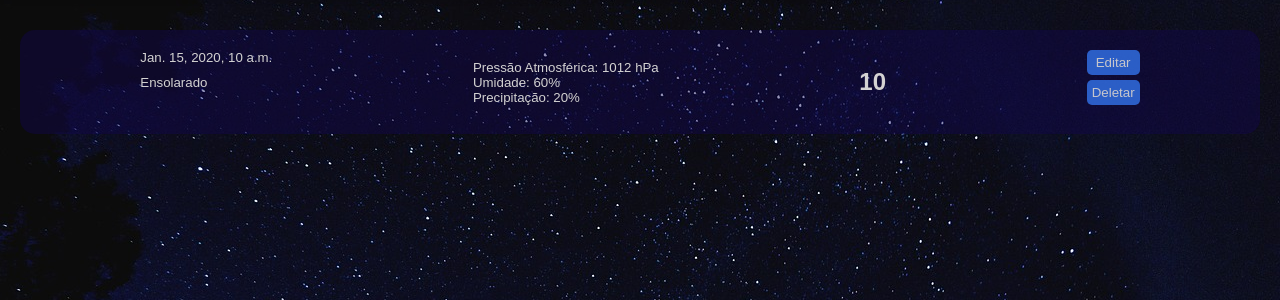
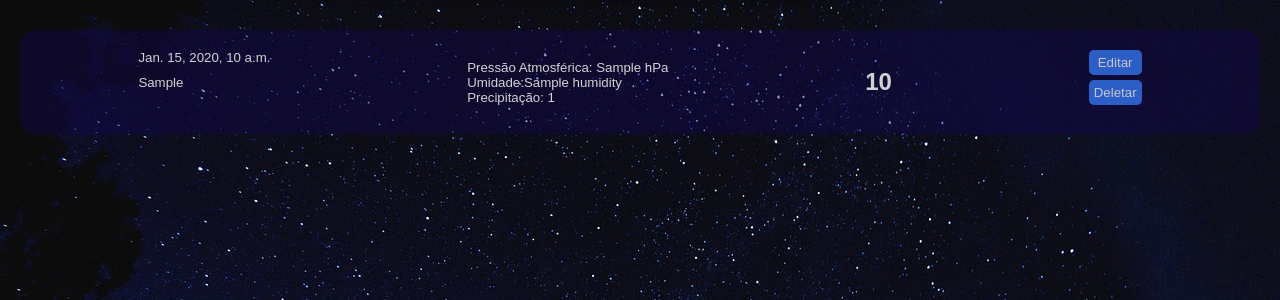
Before and after one commit to AnaJuliaMM/weather_api, a Django app: template api/templates/api/forecasts.html in a window 1280 px wide. Shown: the part 60-360 px from the top of the page. Run offline with Django 5.2, Linux system fonts and the light colour scheme; the template is opened without the code that fills it: most values are stand-ins (such as "Sample title", 1, 10 or a date in 2020).

Commit message:
feat: use bd atributes in forecast page

```diff
--- a/api/templates/api/forecasts.html
+++ b/api/templates/api/forecasts.html
@@ -32,12 +32,12 @@
         <div class="weather_forecast">
           <div class="data_condition">
             <span class="header_forecast">{{ weather.date_time }}</span>
-            <span>Ensolarado</span>
+            <span>{{ weather.weather_conditions }}</span>
           </div>
           <div class="infos">
-            <span>Pressão Atmosférica: 1012 hPa</span>
-            <span>Umidade: 60%</span>
-            <span>Precipitação: 20%</span>
+            <span>Pressão Atmosférica: {{ weather.atmospheric_pressure }} hPa</span>
+            <span>Umidade:{{ weather.humidity }}</span>
+            <span>Precipitação: {{ weather.precipitation_percentage }}</span>
           </div>
           <span class="temperature"><p>{{ weather.temperature }}</p></span>
           <div class="button_edit_delete">
```
